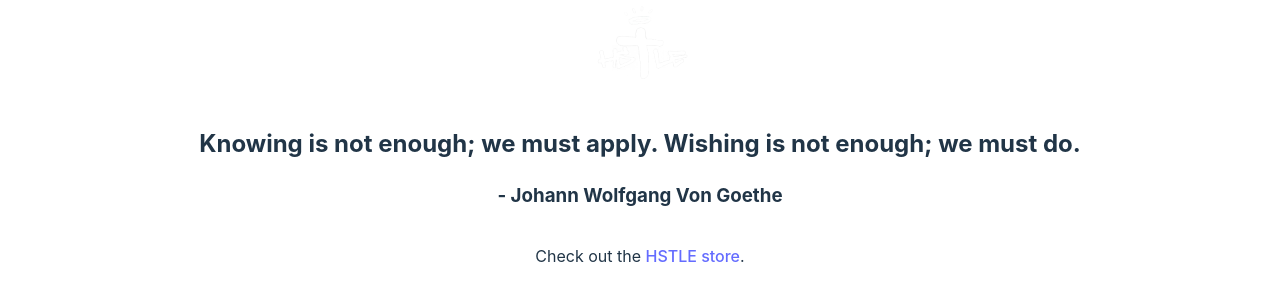
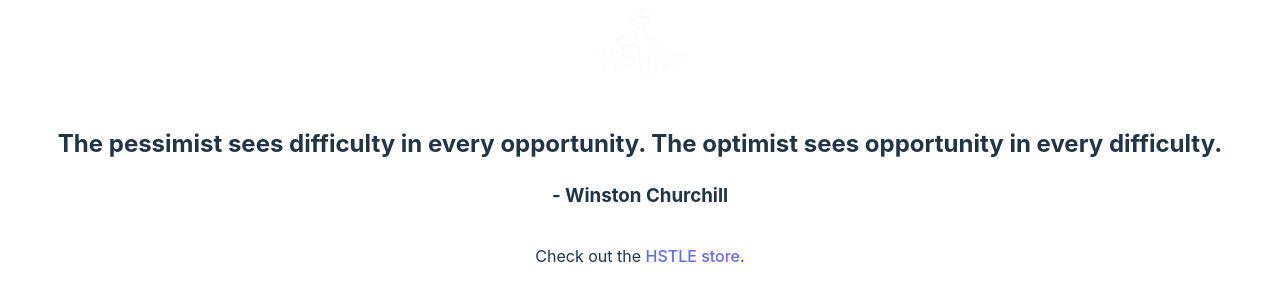
Before and after one commit to maxmercurio4803/H-TLE, a Svelte app in the folder hstle/: page / in a window 1280 px wide. Shown: the part 258-558 px from the top of the page. Built offline with nearby package versions, Linux system fonts and the light colour scheme.

Commit message:
Update quote manual
Quotes will update automatically eventually. But, doing manually for now.

```diff
--- a/hstle/src/App.svelte
+++ b/hstle/src/App.svelte
@@ -4,8 +4,8 @@
 
 <main>
   <img src="/hstle_logo.PNG" alt="hstle logo" />
-  <h2>Knowing is not enough; we must apply. Wishing is not enough; we must do.</h2>
-  <h3> - Johann Wolfgang Von Goethe</h3>
+  <h2>The pessimist sees difficulty in every opportunity. The optimist sees opportunity in every difficulty.</h2>
+  <h3> - Winston Churchill</h3>
 
   <!-- <div class="card">
     <Counter />
```
